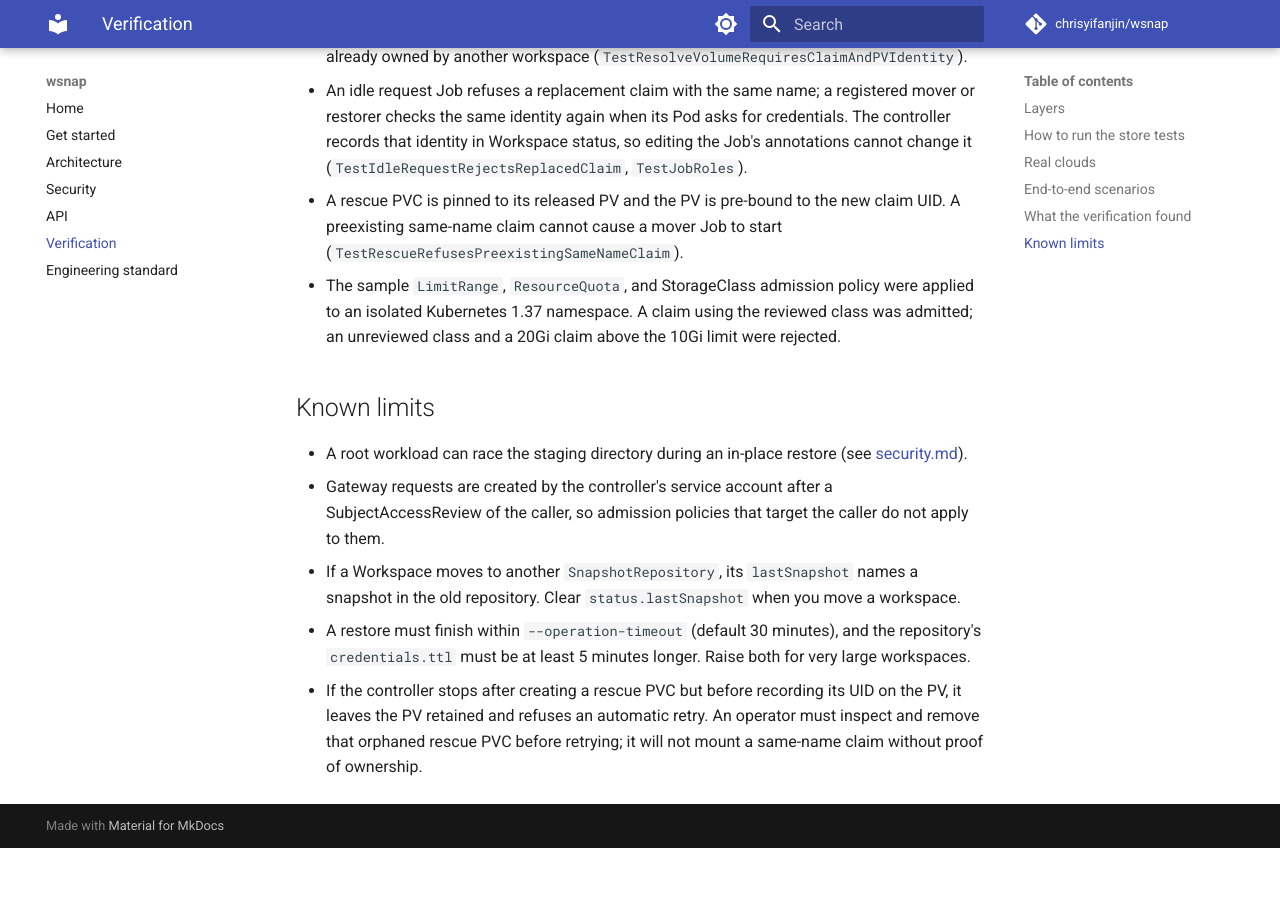
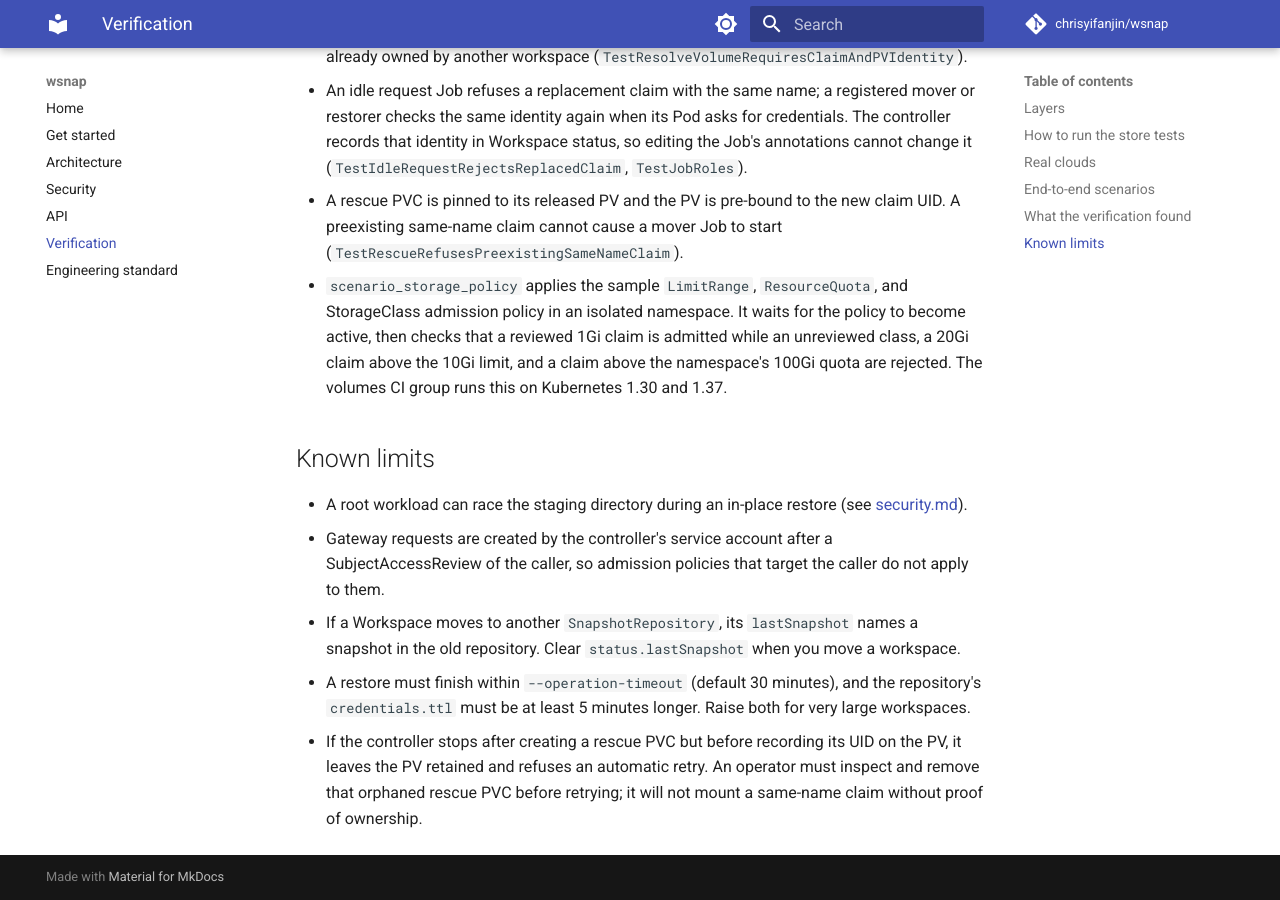
Before and after one commit to chrisyifanjin/wsnap, an MkDocs documentation site: the page built from docs/verification.md, in a window 1280 px wide and 900 px high, scrolled down 11105 px. Built offline with MkDocs 1.6.1 and Material for MkDocs 9.7.7, drawn with Linux system fonts in a browser that asks for light colours; comment, search, counter and statistics services are not loaded; before the commit the page ends 11953 px from its top, so only the background shows below that.

Commit message:
Exercise safe PVC admission on supported Kubernetes versions

```diff
--- a/docs/verification.md
+++ b/docs/verification.md
@@ -412,10 +412,12 @@ PVC identity and provisioning checks:
 - A rescue PVC is pinned to its released PV and the PV is pre-bound to
   the new claim UID. A preexisting same-name claim cannot cause a mover
   Job to start (`TestRescueRefusesPreexistingSameNameClaim`).
-- The sample `LimitRange`, `ResourceQuota`, and StorageClass admission
-  policy were applied to an isolated Kubernetes 1.37 namespace. A claim
-  using the reviewed class was admitted; an unreviewed class and a 20Gi
-  claim above the 10Gi limit were rejected.
+- `scenario_storage_policy` applies the sample `LimitRange`, `ResourceQuota`,
+  and StorageClass admission policy in an isolated namespace. It waits for
+  the policy to become active, then checks that a reviewed 1Gi claim is
+  admitted while an unreviewed class, a 20Gi claim above the 10Gi limit,
+  and a claim above the namespace's 100Gi quota are rejected. The volumes
+  CI group runs this on Kubernetes 1.30 and 1.37.
 
 ## Known limits
 
```
Also changed, not shown: 1 other file.
